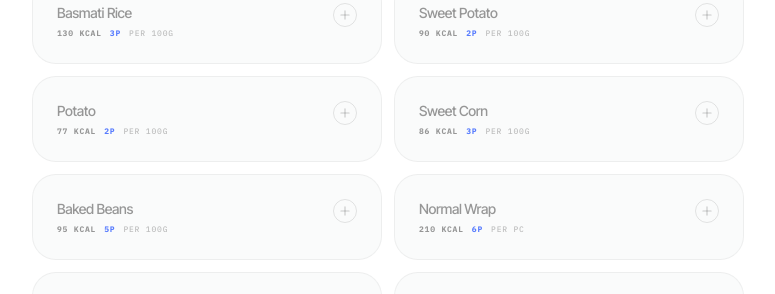
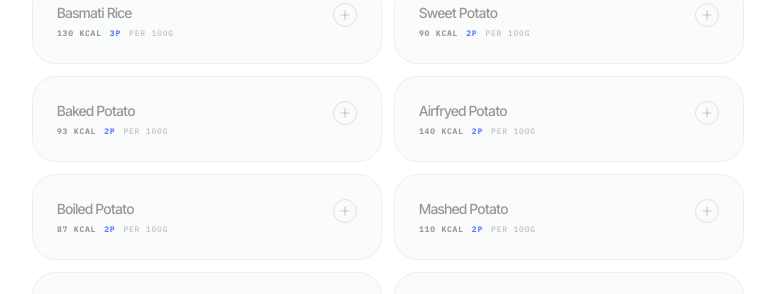
Before and after one commit to gitcipi/BYTELAB, a React (Vite) app: page /lab in a window 1280 px wide. Shown: the part 1972-2266 px from the top of the page, without its empty margins (64-839 px from the left). Built offline with nearby package versions, Linux system fonts and the light colour scheme.

Commit message:
feat(ingredients): add specialized potato preparations

```diff
--- a/src/data/ingredients.ts
+++ b/src/data/ingredients.ts
@@ -46,7 +46,10 @@ export const INGREDIENTS: Record<string, Ingredient[]> = {
   carb: [
     { name: 'Basmati Rice', p: 3, f: 0, c: 28, cal: 130, pricing: { 100: 0.45, 150: 0.68, 200: 0.90, 250: 1.13, 300: 1.35 } },
     { name: 'Sweet Potato', p: 2, f: 0, c: 20, cal: 90, pricing: { 100: 0.40, 150: 0.60, 200: 0.80, 250: 1.00, 300: 1.20 } },
-    { name: 'Potato', p: 2, f: 0, c: 17, cal: 77, pricing: { 100: 0.35, 150: 0.53, 200: 0.70, 250: 0.88, 300: 1.05 } },
+    { name: 'Baked Potato', p: 2, f: 0.2, c: 21, cal: 93, pricing: { 100: 0.40, 150: 0.60, 200: 0.80, 250: 1.00, 300: 1.20 } },
+    { name: 'Airfryed Potato', p: 2, f: 3, c: 25, cal: 140, pricing: { 100: 0.45, 150: 0.68, 200: 0.90, 250: 1.13, 300: 1.35 } },
+    { name: 'Boiled Potato', p: 2, f: 0.1, c: 17, cal: 87, pricing: { 100: 0.35, 150: 0.53, 200: 0.70, 250: 0.88, 300: 1.05 } },
+    { name: 'Mashed Potato', p: 2, f: 4, c: 15, cal: 110, pricing: { 100: 0.45, 150: 0.68, 200: 0.90, 250: 1.13, 300: 1.35 } },
     { name: 'Sweet Corn', p: 3, f: 1, c: 19, cal: 86, pricing: { 100: 0.86, 150: 1.29, 200: 1.72, 250: 2.15, 300: 2.58 } },
     { name: 'Baked Beans', p: 5, f: 1, c: 15, cal: 95, pricing: { 100: 1.17, 150: 1.76, 200: 2.34 } },
     { name: 'Normal Wrap', p: 6, f: 4, c: 35, cal: 210, pricing: { 1: 0.60, 2: 1.20, 3: 1.80 }, unit: 'PC', weightPerPc: 45, max: 3 },
```
